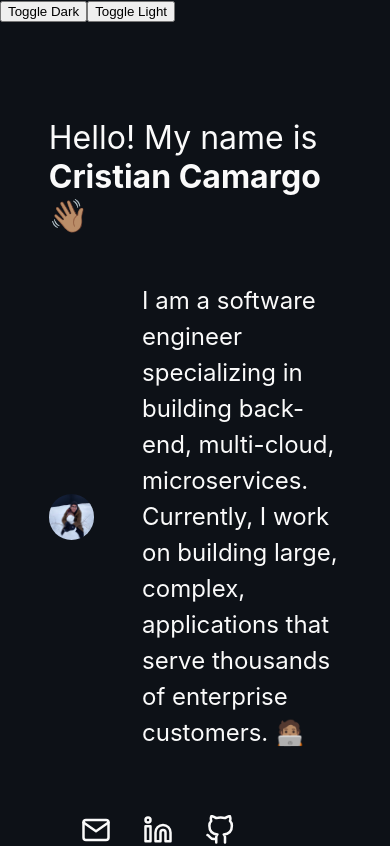
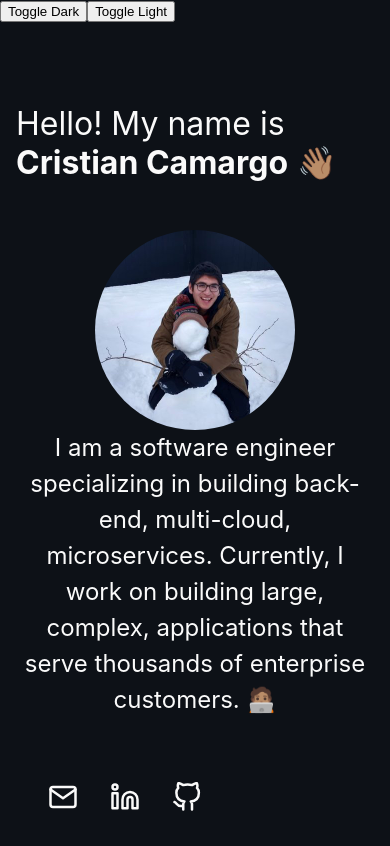
Before and after one commit to Crcamargo/website, a Next.js app: page / in a window 390 px wide. Shown: the top 846 px of the page. Built offline with nearby package versions, Linux system fonts and the light colour scheme.

Commit message:
Make mobile friendly

```diff
--- /dev/null
+++ b/components/Constants.js
@@ -0,0 +1 @@
+export const MOBILE = "700px";
--- /dev/null
+++ b/components/Contacts.js
@@ -0,0 +1,52 @@
+import styled from "styled-components";
+import { GitHub, Linkedin, Mail } from "react-feather";
+
+const ICON_SIZE = 30;
+const ContactsContainer = styled.div`
+  margin-top: 4rem;
+  margin-left: 2rem;
+`;
+const MailIcon = styled(Mail)`
+  color: ${(props) => props.theme.color};
+  margin-right: 2rem;
+  &:hover {
+    color: ${(props) => props.theme.accentColor};
+    cursor: pointer;
+  }
+`;
+const LinkedinIcon = styled(Linkedin)`
+  color: ${(props) => props.theme.color};
+  margin-right: 2rem;
+  &:hover {
+    color: ${(props) => props.theme.accentColor};
+    cursor: pointer;
+  }
+`;
+const GithubIcon = styled(GitHub)`
+  color: ${(props) => props.theme.color};
+  margin-right: 2rem;
+  &:hover {
+    color: ${(props) => props.theme.accentColor};
+    cursor: pointer;
+  }
+`;
+
+const Contacts = () => (
+  <ContactsContainer>
+    <a target="_blank" rel="noreferrer" href="mailto:cristian.dean22@gmail.com">
+      <MailIcon size={ICON_SIZE} />
+    </a>
+    <a
+      target="_blank"
+      rel="noreferrer"
+      href="https://www.linkedin.com/in/crcamargo"
+    >
+      <LinkedinIcon size={ICON_SIZE} />
+    </a>
+    <a target="_blank" rel="noreferrer" href="https://github.com/Crcamargo">
+      <GithubIcon size={ICON_SIZE} />
+    </a>
+  </ContactsContainer>
+);
+
+export default Contacts;
--- /dev/null
+++ b/components/Hello.js
@@ -0,0 +1,72 @@
+import Image from "next/image";
+import styled from "styled-components";
+import Me from "../public/photo-small.jpg";
+import Contacts from "./Contacts";
+import { MOBILE } from "./Constants";
+
+const IMAGE_SIZE = 200;
+const Main = styled.div`
+  min-height: 100vh;
+  padding: 0rem 1rem 0 1rem;
+  flex: 1;
+  display: flex;
+  flex-direction: column;
+  justify-content: center;
+  align-items: center;
+`;
+const HelloContainer = styled.div`
+  display: flex;
+  flex-direction: column;
+`;
+const HelloLine = styled.p`
+  font-size: 2rem;
+  margin-bottom: 3rem;
+`;
+const About = styled.div`
+  display: flex;
+  flex-wrap: wrap;
+  justify-content: center;
+  align-items: center;
+`;
+const ProfileImage = styled(Image)`
+  border-radius: 50%;
+`;
+const Description = styled.div`
+  line-height: 1.5;
+  font-size: 1.5rem;
+  text-align: start;
+  margin-left: 3rem;
+  max-width: 600px;
+  @media (max-width: ${MOBILE}) {
+    margin: 0;
+    text-align: center;
+  }
+`;
+
+const Hello = () => (
+  <Main>
+    <HelloContainer>
+      <HelloLine>
+        Hello! My name is <b>Cristian Camargo</b> 👋🏽
+        <br />
+      </HelloLine>
+      <About>
+        <ProfileImage
+          src={Me}
+          alt="Picture of Cristian Camargo"
+          height={IMAGE_SIZE}
+          width={IMAGE_SIZE}
+        />
+        <Description>
+          I am a software engineer specializing in building back-end,
+          multi-cloud, microservices. Currently, I work on building large,
+          complex, applications that serve thousands of enterprise customers.
+          🧑🏽‍💻
+        </Description>
+      </About>
+      <Contacts />
+    </HelloContainer>
+  </Main>
+);
+
+export default Hello;
--- a/components/Resume.js
+++ b/components/Resume.js
@@ -3,6 +3,7 @@ import ResumeSectionContent from "../components/ResumeSectionContent";
 import UCSD from "../public/ucsd.png";
 import styled from "styled-components";
 import Anchor from "./Anchor";
+import { MOBILE } from "./Constants";
 
 const ListElement = styled.li`
   margin-bottom: 1rem;
@@ -11,7 +12,10 @@ const ListElement = styled.li`
 const ResumeContainer = styled.div`
   display: flex;
   flex-direction: column;
-  margin: 0 4em 0 4em;
+  margin: 0 4rem 0 4rem;
+  @media (max-width: ${MOBILE}) {
+    margin: 0 1rem 0 1rem;
+  }
 `;
 
 const Resume = () => (
--- a/components/ResumeSection.js
+++ b/components/ResumeSection.js
@@ -1,10 +1,14 @@
 import styled from "styled-components";
+import { MOBILE } from "./Constants";
 
 const SectionContainer = styled.div`
   display: flex;
   justify-content: space-between;
   align-items: flex-start;
-  margin-bottom: 4em;
+  margin-bottom: 2em;
+  @media (max-width: ${MOBILE}) {
+    flex-direction: column;
+  }
 `;
 const SectionName = styled.div`
   flex-grow: 1;
@@ -20,6 +24,9 @@ const ContentContainer = styled.div`
   display: flex;
   flex-direction: column;
   font-size: 1rem;
+  @media (max-width: ${MOBILE}) {
+    width: 100%;
+  }
 `
 
 const ResumeSection = ({ name, children }) => (
--- a/pages/index.js
+++ b/pages/index.js
@@ -1,13 +1,10 @@
 import Head from "next/head";
-import Image from "next/image";
-import styles from "../styles/Home.module.css";
-import Me from "../public/photo-small.jpg";
 import styled from "styled-components";
 import Resume from "../components/Resume";
 import { ThemeProvider } from "styled-components";
 import { useState } from "react";
 import Footer from "../components/Footer";
-import { GitHub, Linkedin, Mail } from "react-feather";
+import Hello from "../components/Hello";
 
 const lightTheme = {
   color: "black",
@@ -25,40 +22,6 @@ const Container = styled.div`
   background-color: ${(props) => props.theme.backgroundColor};
 `;
 
-const Contacts = styled.div`
-  margin-top: 4rem;
-  margin-left: 2rem;
-`;
-
-const MailIcon = styled(Mail)`
-  color: ${(props) => props.theme.color};
-  margin-right: 2rem;
-  &:hover {
-    color: ${(props) => props.theme.accentColor};
-    cursor: pointer;
-  }
-`;
-
-const LinkedinIcon = styled(Linkedin)`
-  color: ${(props) => props.theme.color};
-  margin-right: 2rem;
-  &:hover {
-    color: ${(props) => props.theme.accentColor};
-    cursor: pointer;
-  }
-`;
-
-const GithubIcon = styled(GitHub)`
-  color: ${(props) => props.theme.color};
-  margin-right: 2rem;
-  &:hover {
-    color: ${(props) => props.theme.accentColor};
-    cursor: pointer;
-  }
-`;
-
-const ICON_SIZE = 30;
-
 export default function Home() {
   const [theme, setTheme] = useState(darkTheme);
   const setDarkTheme = () => setTheme(darkTheme);
@@ -69,57 +32,15 @@ export default function Home() {
       <Container>
         <Head>
           <title>Cristian Camargo</title>
-          <meta name="description" content="Generated by create next app" />
+          <meta
+            name="description"
+            content="Personal website for Cristian Camargo to showcase software engineering background"
+          />
           <link rel="icon" href="/favicon.ico" />
         </Head>
         <button onClick={setDarkTheme}>Toggle Dark</button>
-          <button onClick={setLightTheme}>Toggle Light</button>
-        <main className={styles.main}>
-          <div className={styles.helloContainer}>
-            <p className={styles.helloLine}>
-              Hello! My name is <b>Cristian Camargo</b> 👋🏽
-              <br />
-            </p>
-            <div className={styles.about}>
-              <Image
-                className={styles.profile}
-                src={Me}
-                alt="Picture of Cristian Camargo"
-                height={500}
-                width={500}
-              />
-              <div className={styles.description}>
-                I am a software engineer specializing in building back-end,
-                multi-cloud, microservices. Currently, I work on building large,
-                complex, applications that serve thousands of enterprise
-                customers. 🧑🏽‍💻
-              </div>
-            </div>
-            <Contacts>
-              <a
-                target="_blank"
-                rel="noreferrer"
-                href="mailto:cristian.dean22@gmail.com"
-              >
-                <MailIcon size={ICON_SIZE} />
-              </a>
-              <a
-                target="_blank"
-                rel="noreferrer"
-                href="https://www.linkedin.com/in/crcamargo"
-              >
-                <LinkedinIcon size={ICON_SIZE} />
-              </a>
-              <a
-                target="_blank"
-                rel="noreferrer"
-                href="https://github.com/Crcamargo"
-              >
-                <GithubIcon size={ICON_SIZE} />
-              </a>
-            </Contacts>
-          </div>
-        </main>
+        <button onClick={setLightTheme}>Toggle Light</button>
+        <Hello />
         <Resume />
         <Footer />
       </Container>
--- a/styles/Home.module.css
+++ /dev/null
@@ -1,50 +0,0 @@
-.main {
-  min-height: 100vh;
-  padding: 4rem 0;
-  flex: 1;
-  display: flex;
-  flex-direction: column;
-  justify-content: center;
-  align-items: center;
-}
-
-.helloContainer {
-  display: flex;
-  flex-direction: column;
-  max-width: 75VW;
-}
-
-.helloLine {
-  font-size: 2rem;
-  margin-bottom: 3rem;
-}
-
-.about {
-  display: flex;
-  justify-content: flex-start;
-  align-items: center;
-}
-
-.profile {
-  border-radius: 50%;
-}
-
-.description {
-  line-height: 1.5;
-  font-size: 1.5rem;
-  text-align: start;
-  margin-left: 3rem;
-}
-
-.code {
-  color: #fafafa;
-  background: #212121;
-  border-radius: 5px;
-  padding: 0.75rem;
-  font-size: 1.1rem;
-  font-family: Menlo, Monaco, Lucida Console, Liberation Mono, DejaVu Sans Mono,
-    Bitstream Vera Sans Mono, Courier New, monospace;
-}
-
-/* @media (max-width: 600px) {
-} */
```
